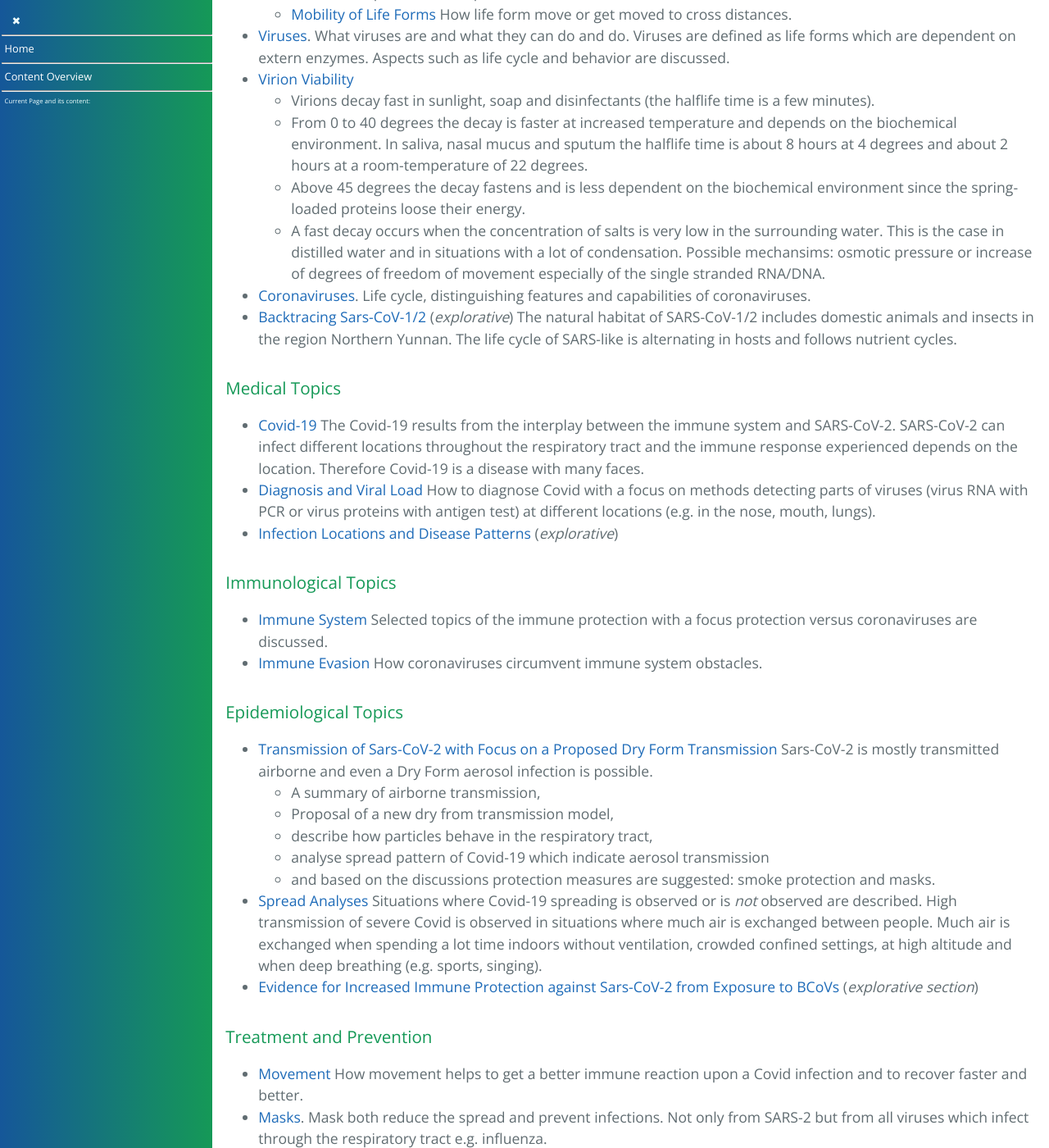
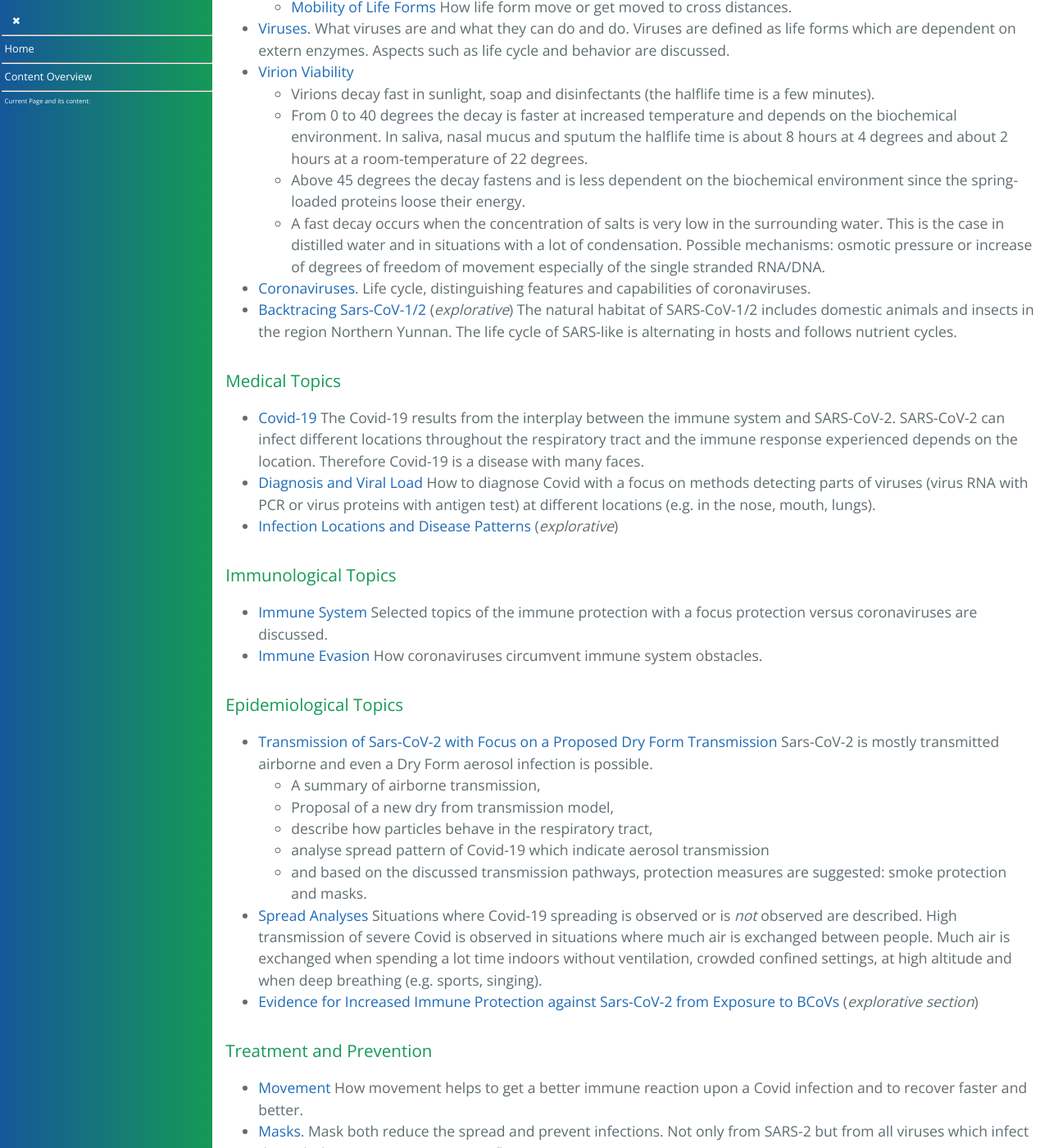
Before and after one commit to forestgrape/coronavirus, a Jekyll site: the page built from index.md, in a window 1280 px wide and 1400 px high, scrolled down 4530 px. Shown: the whole window at 82% size. Built offline with Jekyll 4.4.1, drawn with Linux system fonts in a browser that asks for light colours; our own code applies the rules of GitHub Pages for plain Markdown files; some of the changed text lies outside the part shown.

Commit message:
formulations and formatting

```diff
--- a/index.md
+++ b/index.md
@@ -134,20 +136,20 @@
 
 
 ### Introductory Topics
-* [Recent Updates](#recent-updates) and [Update History](./1_introduction/update_history.md)
-* [Public Suggestions and Tips](./1_introduction/suggestions.md)
+* [Recent Updates](#recent-updates) and [Update History](1_introduction/update_history.md)
+* [Public Suggestions and Tips](1_introduction/suggestions.md)
     Keep distance and hygiene. Then outdoors is safe. Inside ventilate well and/or wear a mask. Transmission can be smoke-like. Don't burden the immune system.
 
 
 ### Biological Topics
 - [Life Forms](2_biological/life-forms.md). Principles and concepts of life on earth.
-  - [Mobility of Life Forms](./2_biological/mobility.md) How life form move or get moved to cross distances.
+  - [Mobility of Life Forms](2_biological/mobility.md) How life form move or get moved to cross distances.
 - [Viruses](2_biological/viruses.md). What viruses are and what they can do and do. Viruses are defined as life forms which are dependent on extern enzymes. Aspects such as life cycle and behavior are discussed.
-- [Virion Viability](./2_biological/virion_viability.md)
+- [Virion Viability](2_biological/virion_viability.md)
   * Virions decay fast in sunlight, soap and disinfectants (the halflife time is a few minutes).
   * From 0 to 40 degrees the decay is faster at increased temperature and depends on the biochemical environment. In saliva, nasal mucus and sputum the halflife time is about 8 hours at 4 degrees and about 2 hours at a room-temperature of 22 degrees.
   * Above 45 degrees the decay fastens and is less dependent on the biochemical environment since the spring-loaded proteins loose their energy.
-  * A fast decay occurs when the concentration of salts is very low in the surrounding water. This is the case in distilled water and in situations with a lot of condensation. Possible mechansims: osmotic pressure or increase of degrees of freedom of movement especially of the single stranded RNA/DNA.
+  * A fast decay occurs when the concentration of salts is very low in the surrounding water. This is the case in distilled water and in situations with a lot of condensation. Possible mechanisms: osmotic pressure or increase of degrees of freedom of movement especially of the single stranded RNA/DNA.
 - [Coronaviruses](2_biological/coronavirus.md). Life cycle, distinguishing features and capabilities of coronaviruses.
 - [Backtracing Sars-CoV-1/2](./2_biological/hosts_of_nidovirales.md#backtracing-sars-cov-12) (*explorative*)
     The natural habitat of SARS-CoV-1/2 includes domestic animals and insects in the region Northern Yunnan. The life cycle of SARS-like is alternating in hosts and follows nutrient cycles.
@@ -157,7 +159,7 @@
 * [Covid-19](3_medical/covid19.md)
     The Covid-19 results from the interplay between the immune system and SARS-CoV-2. SARS-CoV-2 can infect different locations throughout the respiratory tract and  the immune response experienced depends on the location. Therefore Covid-19 is a disease with many faces.
 * [Diagnosis and Viral Load](3_medical/diagnosis_and_viral_load.md) How to diagnose Covid with a focus on methods detecting parts of viruses (virus RNA with PCR or virus proteins with antigen test) at different locations (e.g. in the nose, mouth, lungs).
-- [Infection Locations and Disease Patterns](./3_medical/coronavirus_disease_patterns.md) (*explorative*)
+- [Infection Locations and Disease Patterns](3_medical/coronavirus_disease_patterns.md) (*explorative*)
 
 
 ### Immunological Topics
@@ -167,14 +169,14 @@
 
 
 ### Epidemiological Topics
-* [Transmission of Sars-CoV-2 with Focus on a Proposed Dry Form Transmission](./5_epidemiological/transmission.md)
+* [Transmission of Sars-CoV-2 with Focus on a Proposed Dry Form Transmission](5_epidemiological/transmission.md)
     Sars-CoV-2 is mostly transmitted airborne and even a Dry Form aerosol infection is possible.
-    - A summary of airborne transmission,
-    - Proposal of a new dry from transmission model,
-    - describe how particles behave in the respiratory tract,
-    - analyse spread pattern of Covid-19 which indicate aerosol transmission
-    - and based on the discussions protection measures are suggested: smoke protection and masks.
-- [Spread Analyses](./5_epidemiological/spread_analyses.md) Situations where Covid-19 spreading is observed or is *not* observed are described. High transmission of severe Covid is observed in situations where much air is exchanged between people. Much air is exchanged when spending a lot time indoors without ventilation, crowded confined settings, at high altitude and when deep breathing (e.g. sports, singing).
+  - A summary of airborne transmission,
+  - Proposal of a new dry from transmission model,
+  - describe how particles behave in the respiratory tract,
+  - analyse spread pattern of Covid-19 which indicate aerosol transmission
+  - and based on the discussed transmission pathways, protection measures are suggested: smoke protection and masks.
+- [Spread Analyses](5_epidemiological/spread_analyses.md) Situations where Covid-19 spreading is observed or is *not* observed are described. High transmission of severe Covid is observed in situations where much air is exchanged between people. Much air is exchanged when spending a lot time indoors without ventilation, crowded confined settings, at high altitude and when deep breathing (e.g. sports, singing).
 - [Evidence for Increased Immune Protection against Sars-CoV-2 from Exposure to BCoVs](5_epidemiological/covid_and_bovine_farming.md) (*explorative section*)
 
 
```
Also changed, not shown: other parts of index.md (+4 -2 lines).
